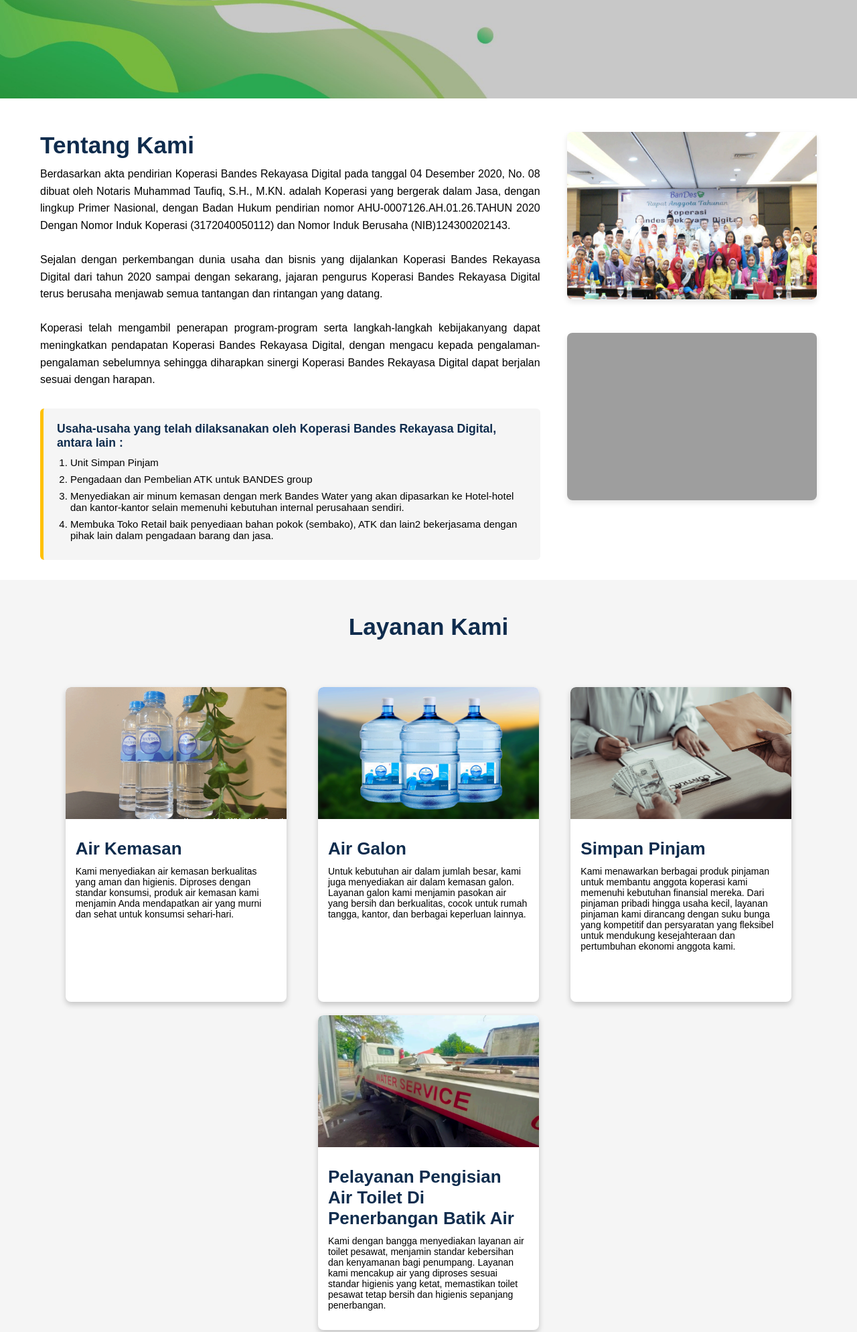
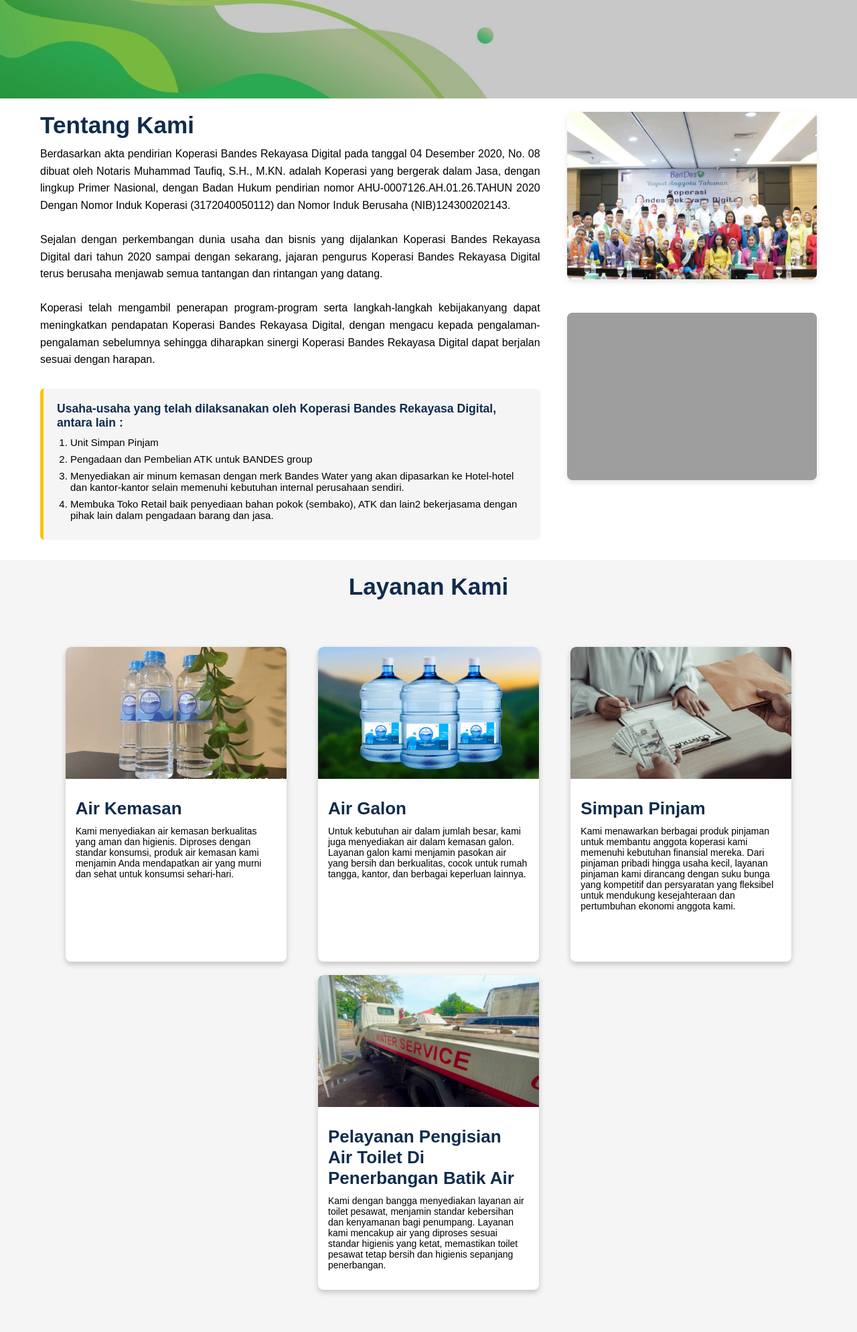
Before and after one commit to mufidibm/WEB-PKL-BANDES, a plain HTML site: page index.html in a window 1280 px wide. Shown: the part 653-2642 px from the top of the page at 67% size. Drawn offline with Linux system fonts and the light colour scheme; grey boxes are pictures that could not be loaded.

Commit message:
padding optimize

```diff
--- a/assets/css/style.css
+++ b/assets/css/style.css
@@ -248,7 +248,7 @@ body {
 }
 
 .tentang {
-  padding-top: 50px;
+  padding-top: 20px;
   display: flex;
   gap: 40px;
   align-items: flex-start;
@@ -339,7 +339,7 @@ body {
 }
 
 .layanan-kami {
-  padding: 50px 0;
+  padding: 20px 0;
 }
 
 .layanan-kami h2 {
@@ -470,7 +470,7 @@ body {
 
 #galeri {
   box-sizing: border-box;
-  padding: 30px 0;
+  padding: 25px 0;
   margin-top: 50px;
   background-color: whitesmoke;
   min-height: 80vh;
```
